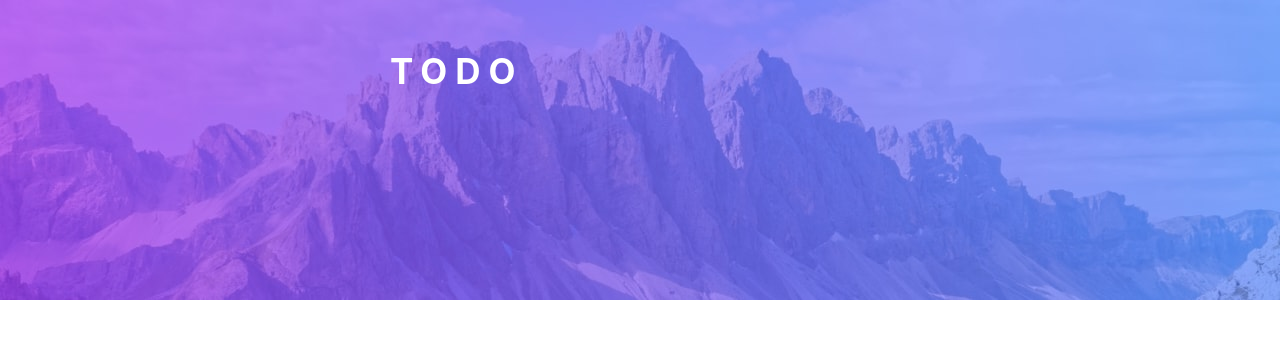
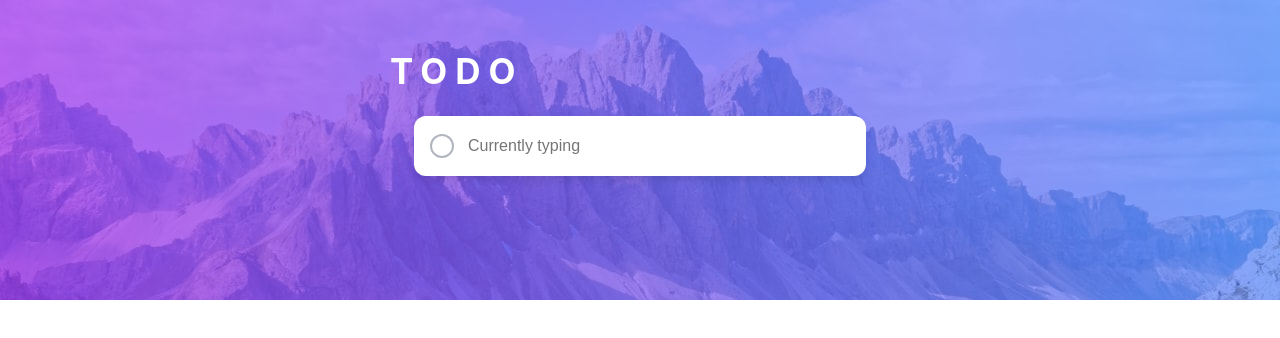
Before and after one commit to viktoriagrubi/to-do-list, a React (Create React App) app: page / in a window 1280 px wide. Shown: the top 338 px of the page. Built offline with nearby package versions, Linux system fonts and the light colour scheme.

Commit message:
Create task input

```diff
--- a/src/App.jsx
+++ b/src/App.jsx
@@ -1,4 +1,5 @@
 import styles from "./App.module.css";
+import TaskInput from "./components/TaskInput/TaskInput";
 
 function App() {
   return (
@@ -6,6 +7,7 @@ function App() {
       <div className={styles.appBackground}></div>
       <div className={styles.container}>
         <div className={styles.header}>TODO</div>
+        <TaskInput />
       </div>
     </>
   );
--- /dev/null
+++ b/src/components/TaskInput/TaskInput.jsx
@@ -0,0 +1,27 @@
+import { useState } from "react";
+import styles from "./TaskInput.module.css";
+
+function TaskInput() {
+  const [task, setTask] = useState("");
+  const handleSubmit = (e) => {
+    e.preventDefault();
+    if (!task.trim()) return;
+    setTask("");
+  };
+  return (
+    <form onSubmit={handleSubmit} className={styles.container}>
+      <div className={styles.inputWrapper}>
+        <div className={styles.circle}></div>
+        <input
+          type="text"
+          value={task}
+          onChange={(e) => setTask(e.target.value)}
+          placeholder="Currently typing"
+          className={styles.input}
+        />
+      </div>
+    </form>
+  );
+}
+
+export default TaskInput;
--- /dev/null
+++ b/src/components/TaskInput/TaskInput.module.css
@@ -0,0 +1,31 @@
+.container {
+  display: flex;
+  justify-content: center;
+  padding: 24px;
+}
+
+.inputWrapper {
+  display: flex;
+  align-items: center;
+  background: white;
+  padding: 18px 16px;
+  border-radius: 12px;
+  box-shadow: 0 4px 10px rgba(0, 0, 0, 0.1);
+  width: 100%;
+}
+
+.circle {
+  width: 20px;
+  height: 20px;
+  border: 2px solid #b1b6be;
+  border-radius: 50%;
+  margin-right: 12px;
+}
+
+.input {
+  flex: 1;
+  border: none;
+  outline: none;
+  font-size: 16px;
+  color: #374151;
+}
```
